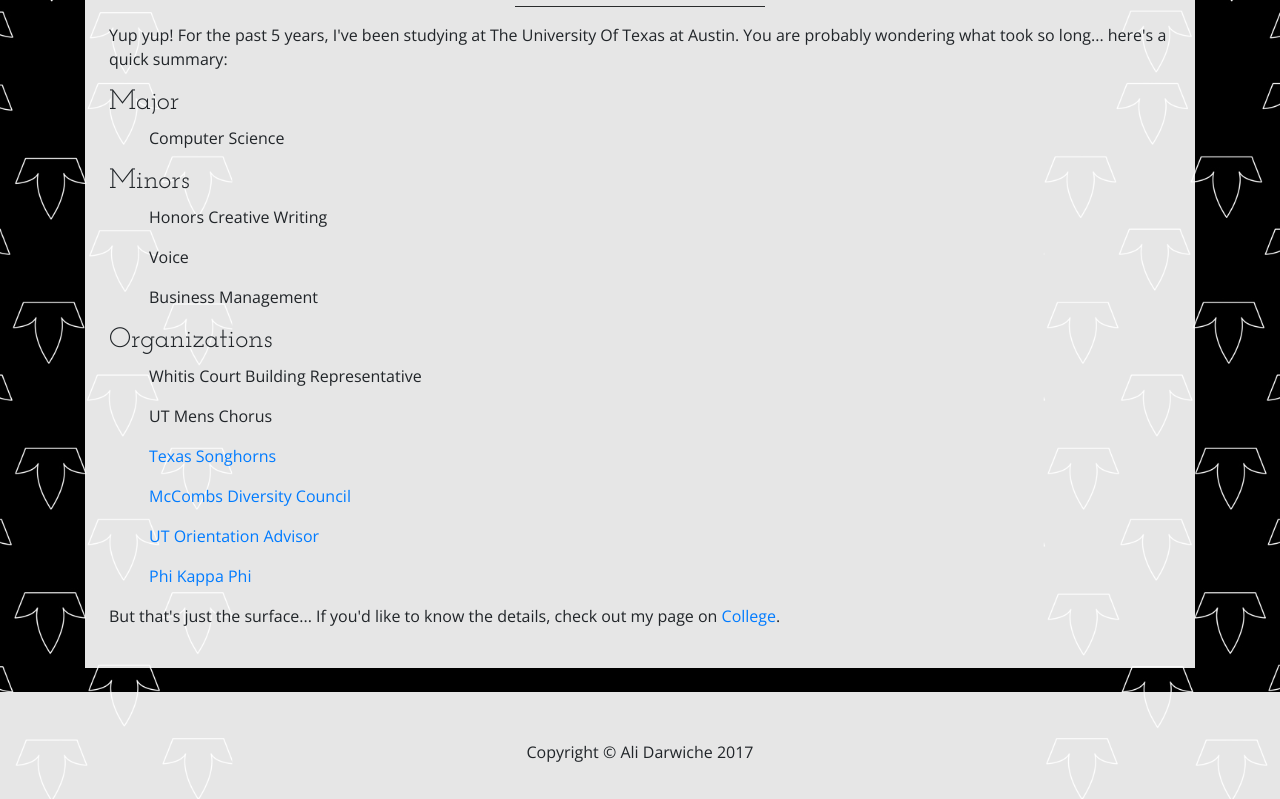
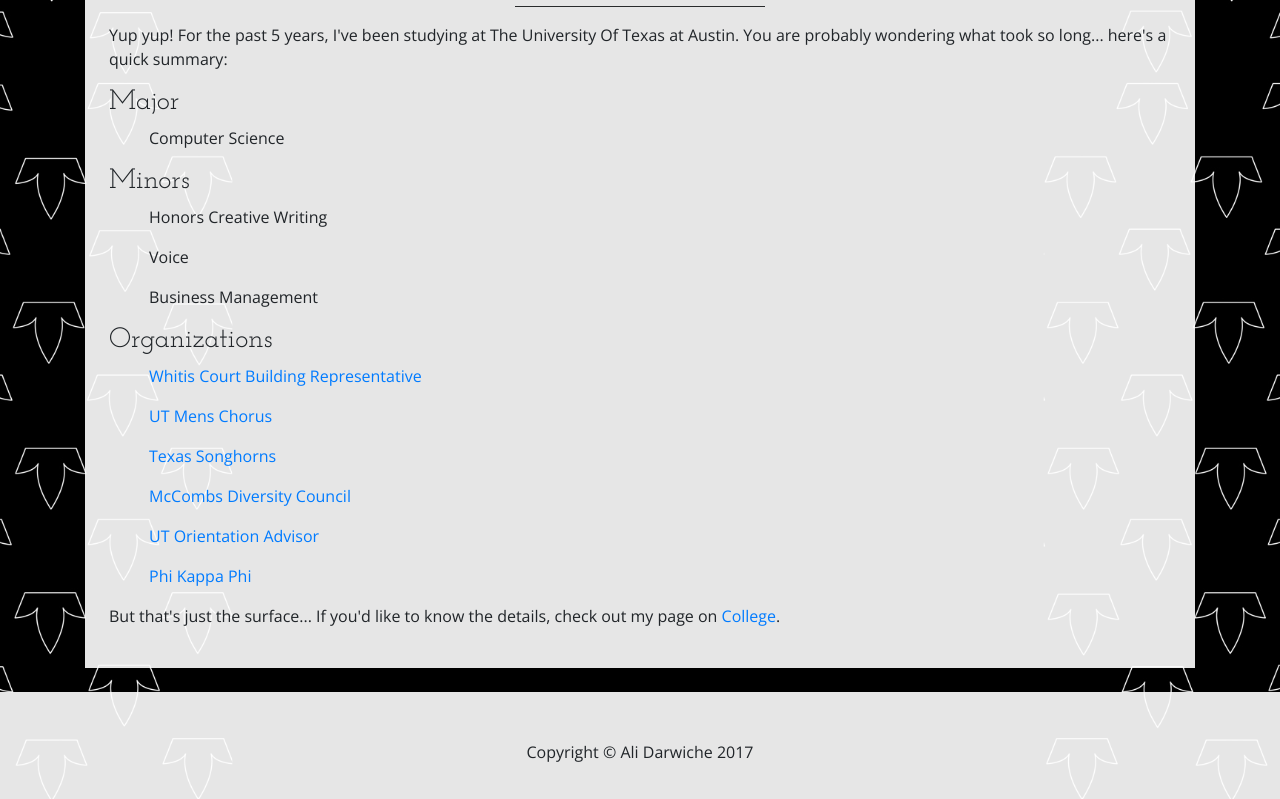
Before and after one commit to alidarwiche/alidarwiche.com, a plain HTML site: page index.html in a window 1280 px wide. Shown: the part 1522-2321 px from the top of the page. Drawn offline with nearby package versions, Linux system fonts and the light colour scheme.

Commit message:
updated organizations

```diff
--- a/index.html
+++ b/index.html
@@ -141,8 +141,8 @@
                 <ul>Voice</ul>
                 <ul>Business Management</ul>
             <h3>Organizations</h3>
-                <ul>Whitis Court Building Representative</ul>
-                <ul>UT Mens Chorus</ul>
+                <ul><a href="https://www.youtube.com/watch?v=yZRbAnnyseQ">Whitis Court Building Representative</a></ul>
+                <ul><a href="https://www.youtube.com/watch?v=iaZc5urMPBA">UT Mens Chorus</a></ul>
                 <ul><a href="https://songhorns.org">Texas Songhorns</a></ul>
                 <ul><a href="https://utexas.campuslabs.com/engage/organization/mccombsdiversitycouncil">McCombs Diversity Council</a></ul>
                 <ul><a href="https://orientation.utexas.edu/student-leadership-opportunities">UT Orientation Advisor</a></ul>
```
